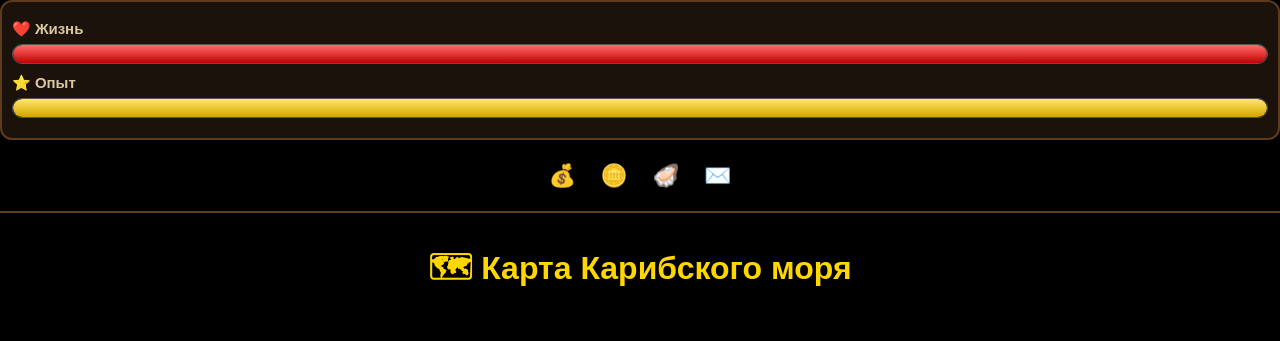
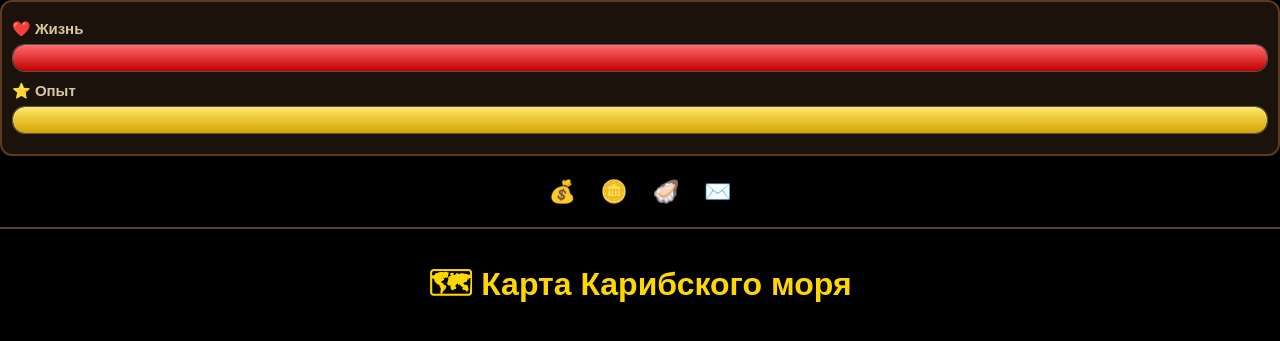
Before and after one commit to wergut800-star/piratesgame, a Flask app: template templates/map.html in a window 1280 px wide. Shown: the top 341 px of the page. Run offline with Flask 3, Linux system fonts and the light colour scheme; the template is opened without the code that fills it, so the values that code supplies are empty.

Commit message:
Update style.css

```diff
--- a/static/css/style.css
+++ b/static/css/style.css
@@ -394,7 +394,7 @@ body {
 
 .bar{
     width:100%;
-    height:20px;
+    height:28px;
     background:#2b2b2b;
     border:1px solid #555;
     border-radius:12px;
```
